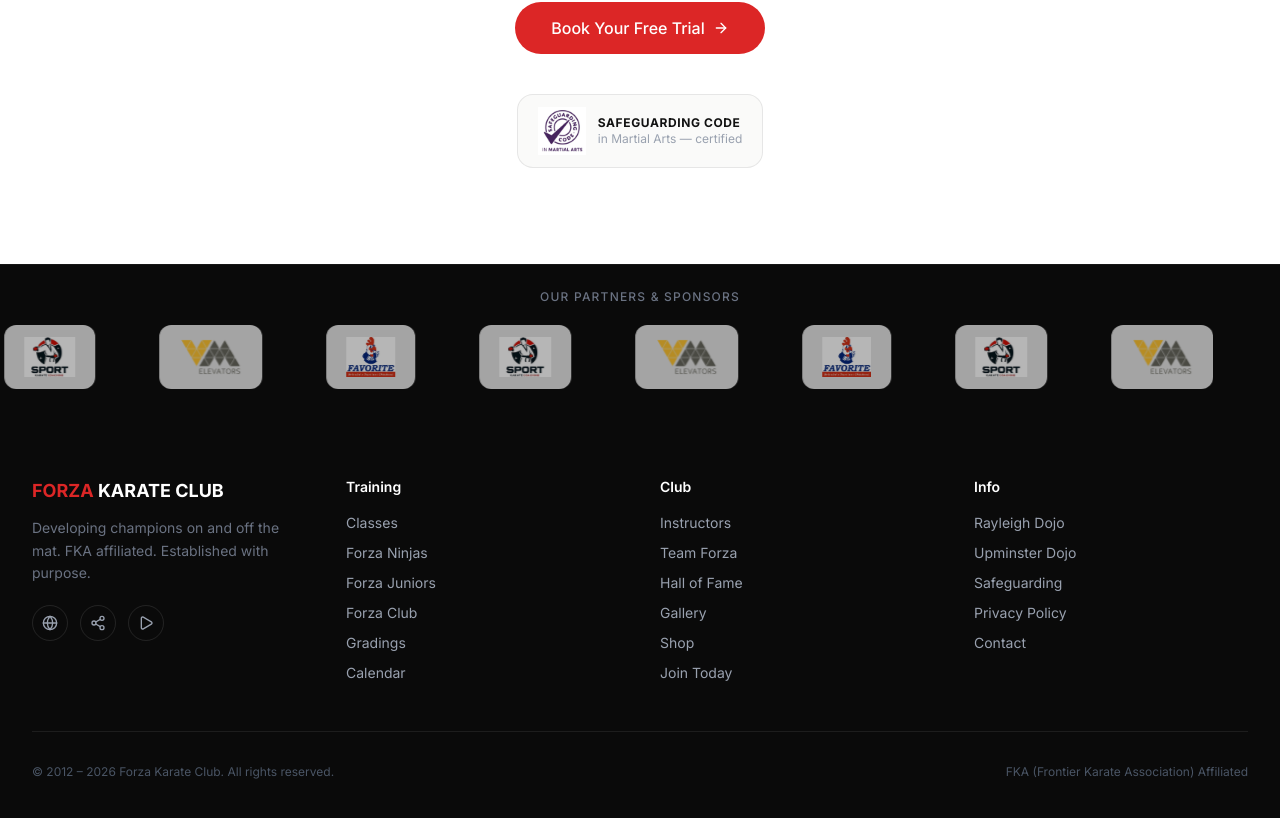
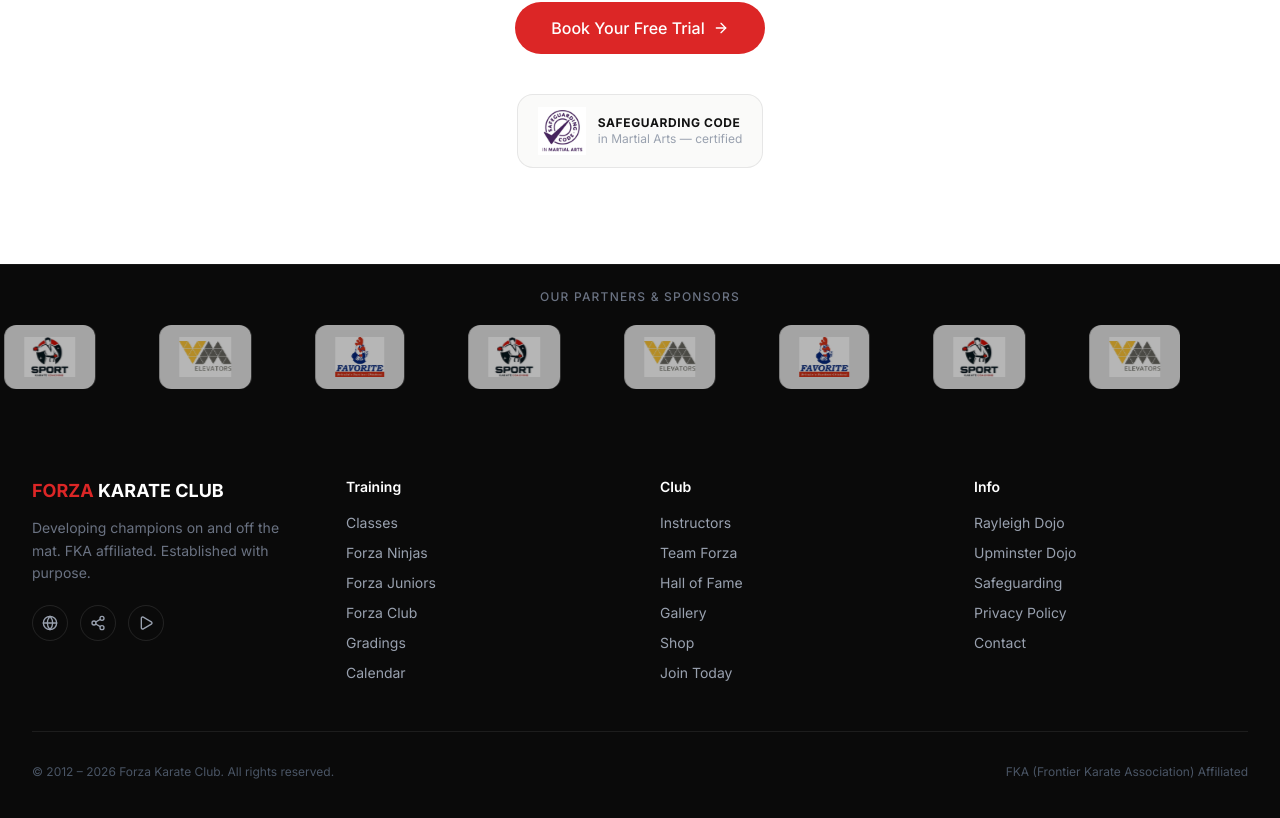
Before and after one commit to anthonieveritt-afk/forza-karate-website, a Next.js app: page / in a window 1280 px wide. Shown: the part 3447-4265 px from the top of the page. Built offline with nearby package versions, Linux system fonts and the light colour scheme.

Commit message:
fix: use proper VM Elevators logo (webp)

```diff
--- a/components/layout/LogoTicker.tsx
+++ b/components/layout/LogoTicker.tsx
@@ -14,7 +14,7 @@ const sponsors = [
   },
   {
     name: 'VM Elevators',
-    logo: '/sponsors/vm-elevators.png',
+    logo: '/sponsors/vm-elevators.webp',
     href: 'https://vmelevators.com',
   },
 ]
```
Also changed, not shown: public/sponsors/vm-elevators.png (deleted), public/sponsors/vm-elevators.webp (added).
